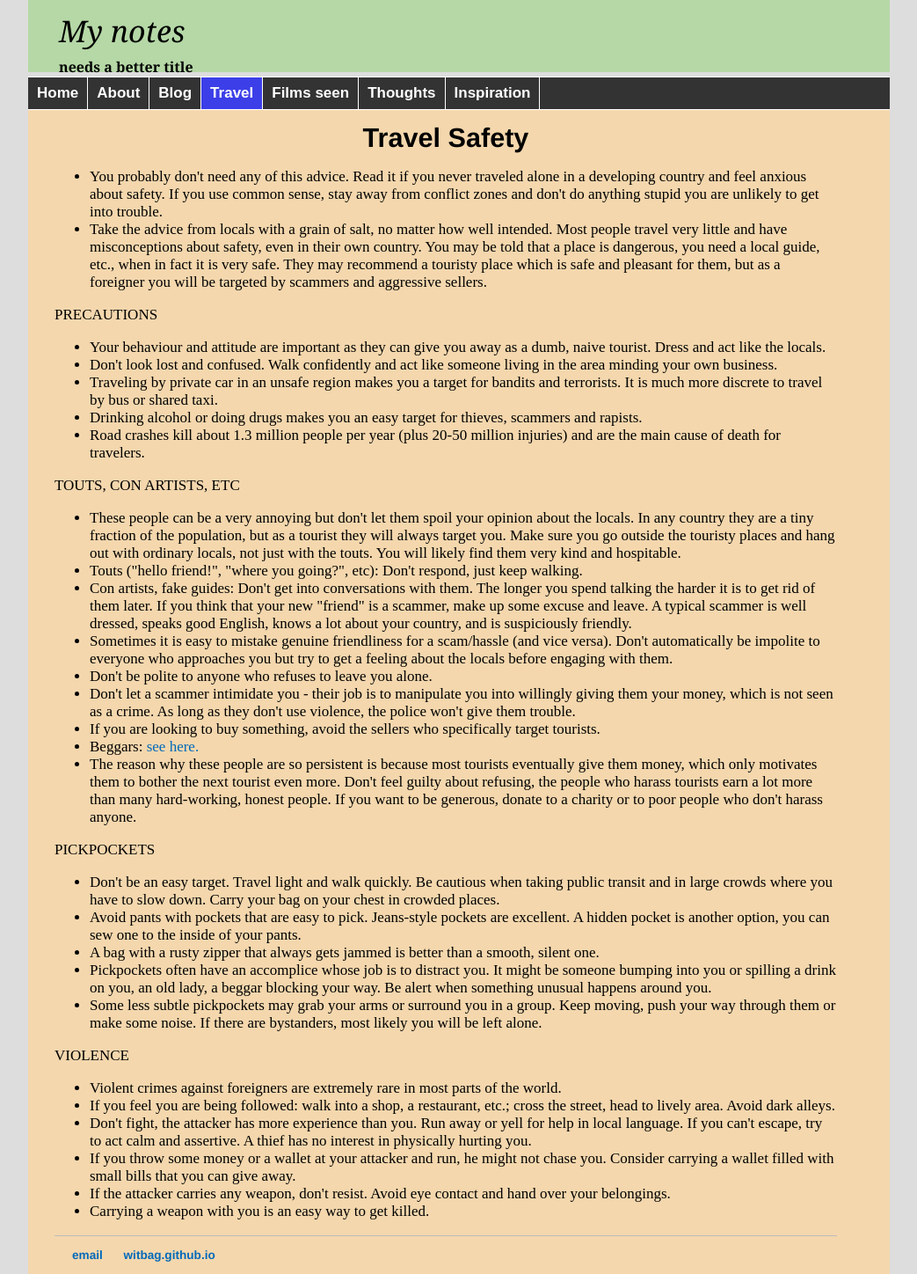
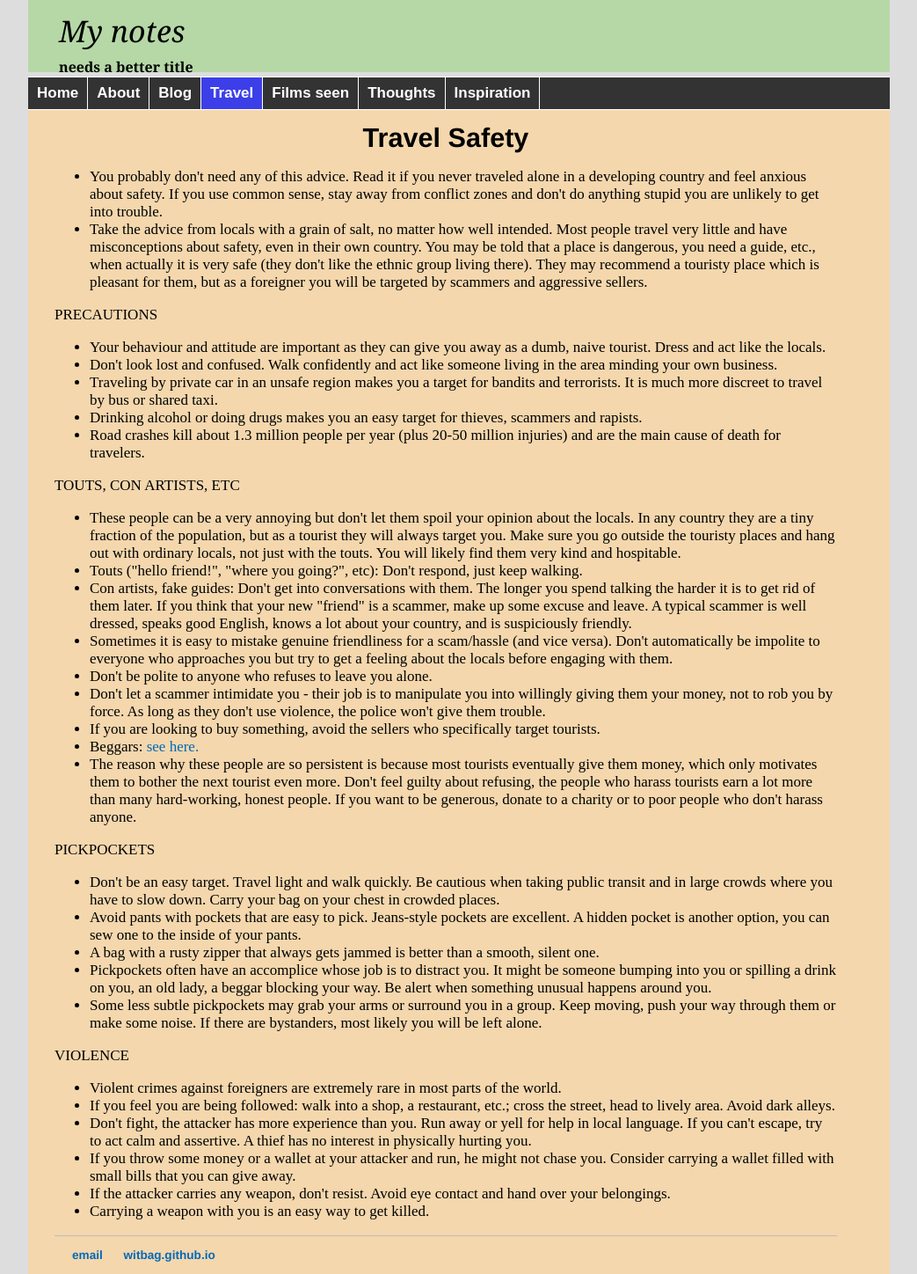
Before and after one commit to witbag/witbag.github.io, a Jekyll site: the page built from travel/safety.html, in a window 1280 px wide. Shown: the whole page at 88% size, without its empty margins (118-1161 px from the left). Built offline with Jekyll 4.4.1, drawn with Linux system fonts in a browser that asks for light colours.

Commit message:
Update safety.html

```diff
--- a/travel/safety.html
+++ b/travel/safety.html
@@ -10,13 +10,13 @@ title: Travel advice
 
 <ul>
 <li>You probably don't need any of this advice. Read it if you never traveled alone in a developing country and feel anxious about safety. If you use common sense, stay away from conflict zones and don't do anything stupid you are unlikely to get into trouble.<br>
-<li>Take the advice from locals with a grain of salt, no matter how well intended. Most people travel very little and have misconceptions about safety, even in their own country. You may be told that a place is dangerous, you need a local guide, etc., when in fact it is very safe. They may recommend a touristy place which is safe and pleasant for them, but as a foreigner you will be targeted by scammers and aggressive sellers.<br>
+<li>Take the advice from locals with a grain of salt, no matter how well intended. Most people travel very little and have misconceptions about safety, even in their own country. You may be told that a place is dangerous, you need a guide, etc., when actually it is very safe (they don't like the ethnic group living there). They may recommend a touristy place which is pleasant for them, but as a foreigner you will be targeted by scammers and aggressive sellers.<br>
 </ul>
 <p>PRECAUTIONS</p>
 <ul>
 <li>Your behaviour and attitude are important as they can give you away as a dumb, naive tourist. Dress and act like the locals.</li>
 <li>Don't look lost and confused. Walk confidently and act like someone living in the area minding your own business.</li>
-<li>Traveling by private car in an unsafe region makes you a target for bandits and terrorists. It is much more discrete to travel by bus or shared taxi.</li>
+<li>Traveling by private car in an unsafe region makes you a target for bandits and terrorists. It is much more discreet to travel by bus or shared taxi.</li>
 <li>Drinking alcohol or doing drugs makes you an easy target for thieves, scammers and rapists.</li>
 <li>Road crashes kill about 1.3 million people per year (plus 20-50 million injuries) and are the main cause of death for travelers.
 </ul>
@@ -27,7 +27,7 @@ title: Travel advice
 <li>Con artists, fake guides: Don't get into conversations with them. The longer you spend talking the harder it is to get rid of them later. If you think that your new "friend" is a scammer, make up some excuse and leave. A typical scammer is well dressed, speaks good English, knows a lot about your country, and is suspiciously friendly.</li>
 <li>Sometimes it is easy to mistake genuine friendliness for a scam/hassle (and vice versa). Don't automatically be impolite to everyone who approaches you but try to get a feeling about the locals before engaging with them.</li>
 <li>Don't be polite to anyone who refuses to leave you alone.</li>
-<li>Don't let a scammer intimidate you - their job is to manipulate you into willingly giving them your money, which is not seen as a crime. As long as they don't use violence, the police won't give them trouble.</li>
+<li>Don't let a scammer intimidate you - their job is to manipulate you into willingly giving them your money, not to rob you by force. As long as they don't use violence, the police won't give them trouble.</li>
 <li>If you are looking to buy something, avoid the sellers who specifically target tourists.</li>
 <li>Beggars: <a href="ethics.html">see here.</a></li>
 <li>The reason why these people are so persistent is because most tourists eventually give them money, which only motivates them to bother the next tourist even more. Don't feel guilty about refusing, the people who harass tourists earn a lot more than many hard-working, honest people. If you want to be generous, donate to a charity or to poor people who don't harass anyone.</li>
```
